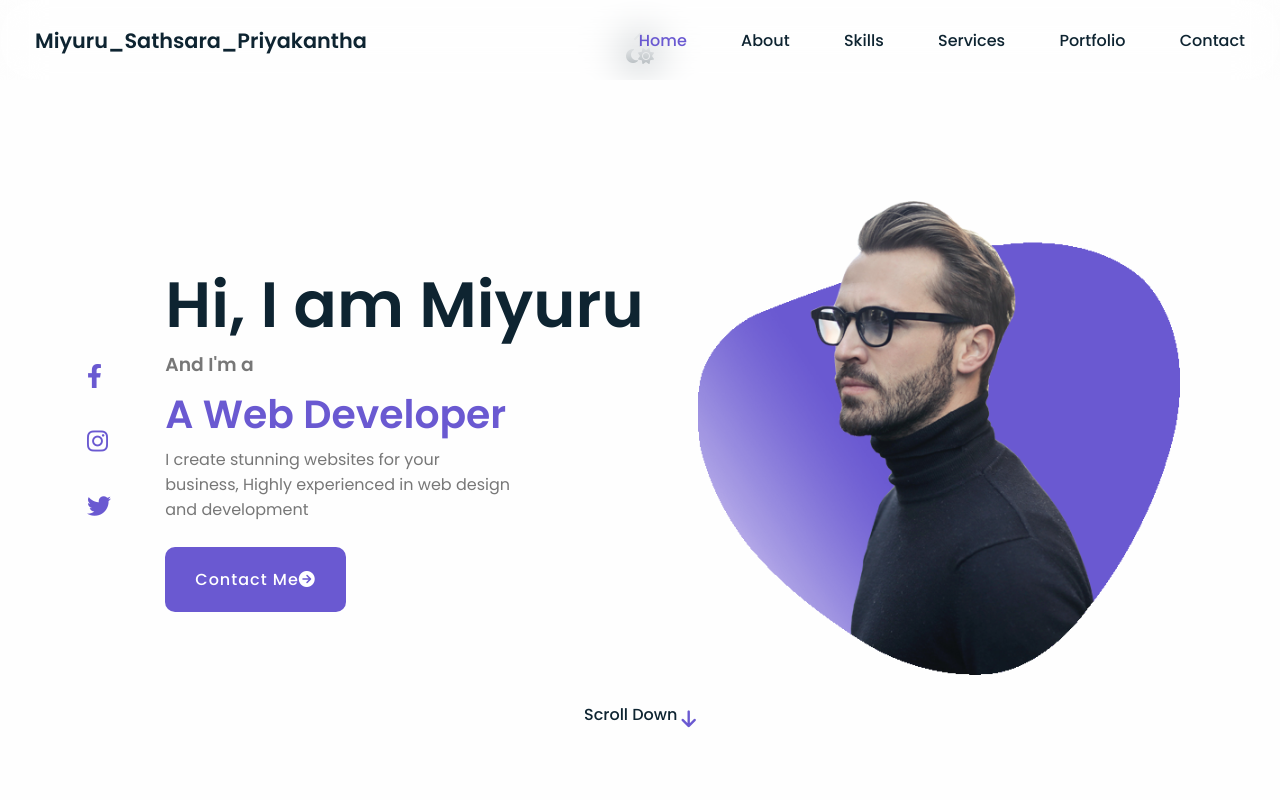
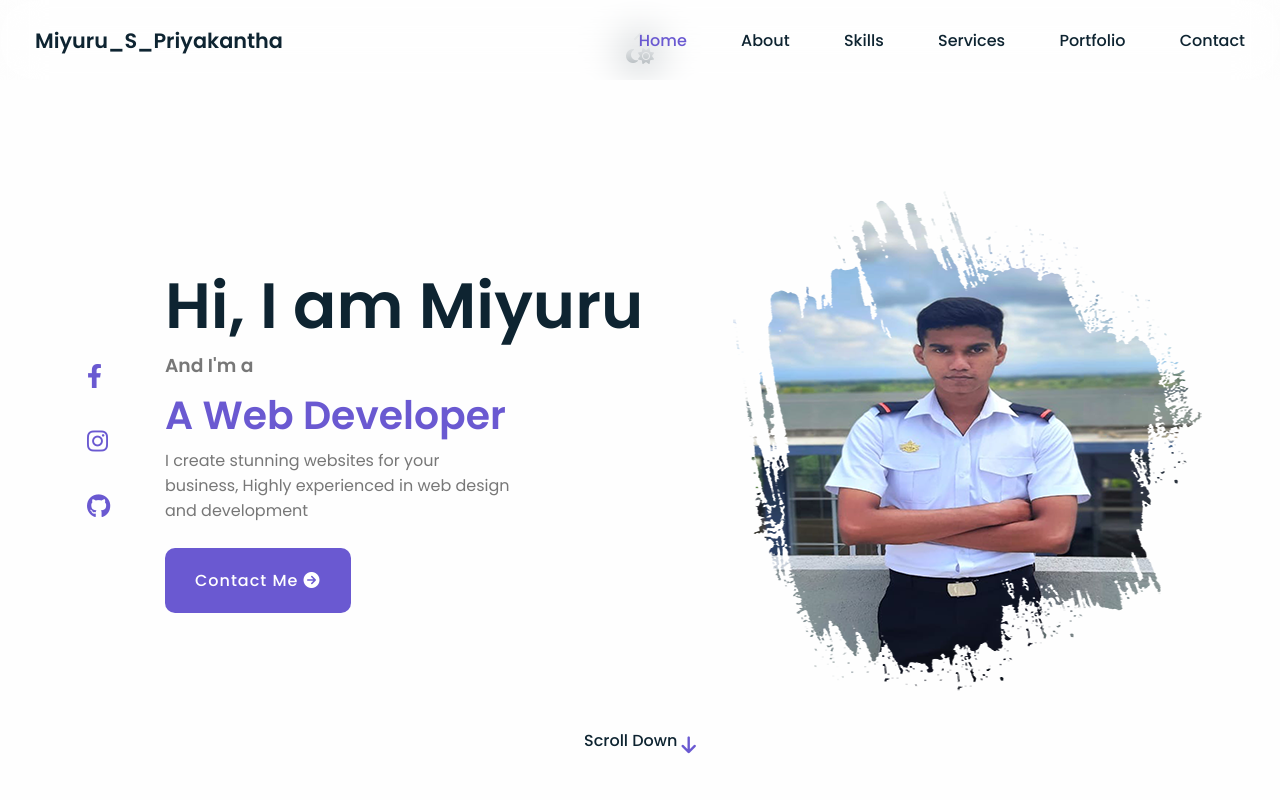
Before and after one commit to Miyuru-SP/MyPortfolio, a plain HTML site: page index.html in a window 1280 px wide. Shown: the top 800 px of the page. Drawn offline with nearby package versions, Linux system fonts and the light colour scheme.

Commit message:
changed the profile picture

```diff
--- a/CSS/style.css
+++ b/CSS/style.css
@@ -245,7 +245,7 @@ header.sticky .nav-bar{
 }
 
 .home-container .home-img img {
-    width: 90%;
+    width: 100%;
     transform: translate(0, 0);
 }
 
--- a/index.html
+++ b/index.html
@@ -25,7 +25,7 @@
     <!-- ===========Header==========-->
     <header>
         <div class="nav-bar">
-            <a href="#" class="logo">Miyuru_Sathsara_Priyakantha</a>
+            <a href="#" class="logo">Miyuru_S_Priyakantha</a>
             <div class="navigation">
                 <div class="nav-items">
                     <div class="nav-close-btn"></div>
@@ -45,18 +45,18 @@
     <section class="home flex-center" id="home">
         <div class="home-container">
             <div class="media-icons">
-                <a href="#"><i class="fab fa-facebook-f"></i></a>
-                <a href="#"><i class="fab fa-instagram"></i></a>
-                <a href="#"><i class="fab fa-twitter"></i></a>
+                <a href="https://www.facebook.com/#" target="_blank"><i class="fab fa-facebook-f"></i></a>
+                <a href="https://www.instagram.com" target="_blank"><i class="fab fa-instagram"></i></a>
+                <a href="https://github.com/Miyuru-SP" target="_blank"><i class="fa-brands fa-github"></i></a>
             </div>
             <div class="info">
                 <h2>Hi, I am Miyuru</h2>
                 <h3>And I'm a <br><span class="home-text-repeat"></span>&nbsp;</h3>
                 <p>I create stunning websites for your business, Highly experienced in web design and development</p>
-                <a href="" class="btn" >Contact Me<i class="fas fa-arrow-circle-right"></i></a>
+                <a href="" class="btn" >Contact Me <i class="fas fa-arrow-circle-right"></i></a>
             </div>
             <div class="home-img">
-                <img src="Images/main-img.png" alt="Profile Photo">
+                <img src="Images/pro_pic.png" alt="Profile Photo">
             </div>
         </div>
         <a href="#about" class="scroll-down">Scroll Down <i class="fas fa-arrow-down"></i></a>
```
Also changed, not shown: Images/pro_pic.png (added), Images/pro_pic1.png (added), Images/profile_pic.png (added), JS/typed.js (renamed from typed.js).
